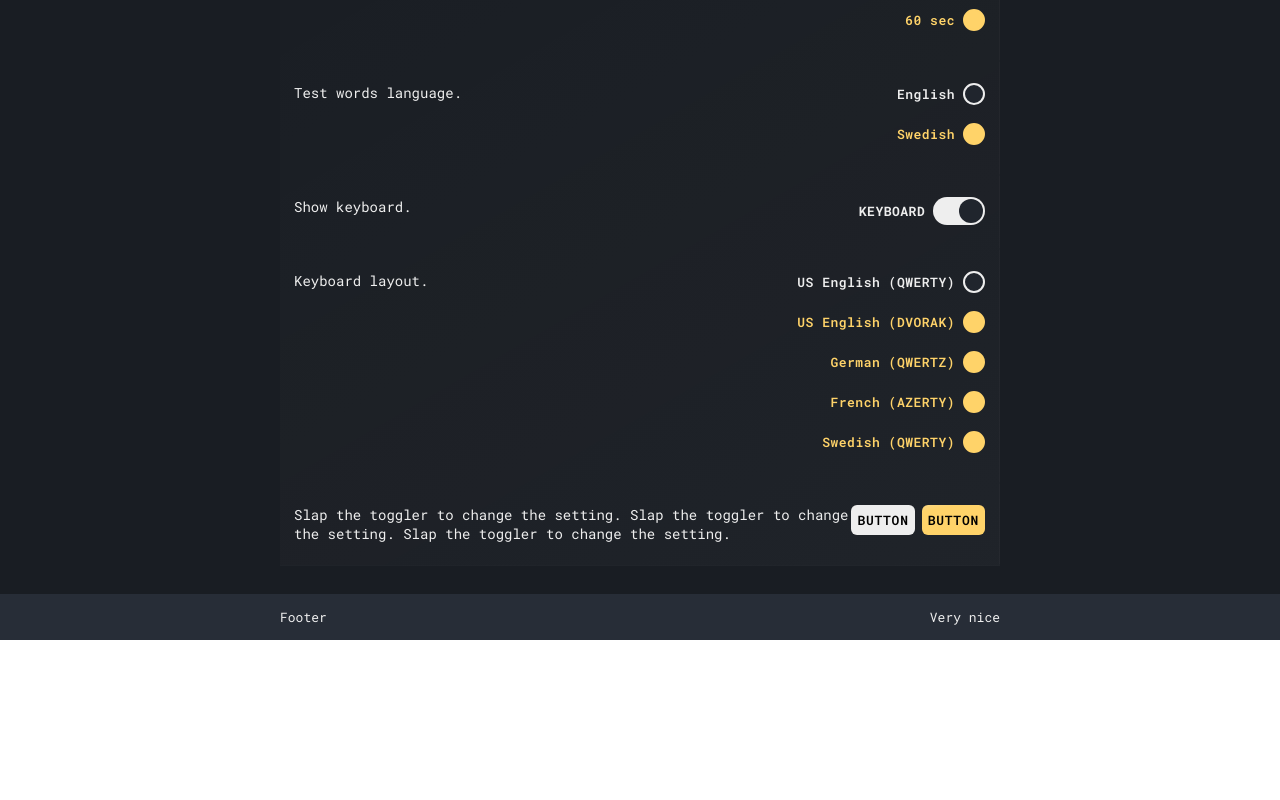
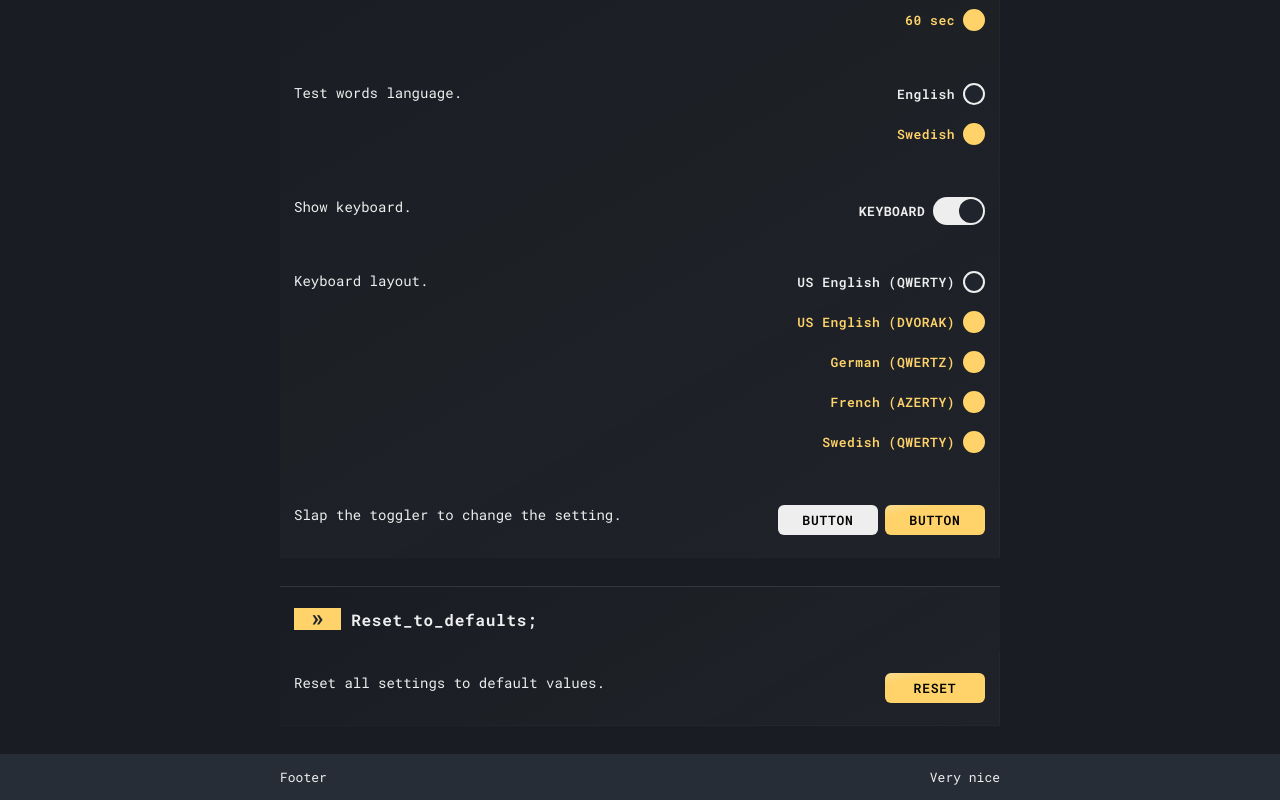
Before and after one commit to patrik-setterberg/typethree, a React (Create React App) app in the folder frontend/: page /settings in a window 1280 px wide. Shown: the part 660-1460 px from the top of the page. Before the commit the page ends 1300 px from the top, so only its background shows below. Built offline with nearby package versions, Linux system fonts and the light colour scheme.

Commit message:
Add reset all settings to defaults button

```diff
--- a/frontend/src/context/settings-context/settings-context.interfaces.ts
+++ b/frontend/src/context/settings-context/settings-context.interfaces.ts
@@ -12,8 +12,9 @@ export interface SettingsContextValues {
   // Theme
   // ..
   // TYPE TEST PREFERENCES //
+  defaultSettings: DefaultSettingsValues;
   TestLength: number;
-  setTestLength: (len: string) => void;
+  setTestLength: (len: string | number) => void;
   TestWords: string;
   setTestWords: React.Dispatch<SetStateAction<string>>;
   ShowKeyboard: boolean;
--- a/frontend/src/context/settings-context/settings-context.tsx
+++ b/frontend/src/context/settings-context/settings-context.tsx
@@ -1,15 +1,8 @@
-import React, { createContext, useState } from "react";
+import React, { createContext, useMemo, useState } from "react";
 import {
   DefaultSettingsValues,
   SettingsContextValues,
 } from "./settings-context.interfaces";
-
-const defaultSettings: DefaultSettingsValues = {
-  TestLength: 30,
-  TestWords: "eng1k",
-  ShowKeyboard: true,
-  KeyboardLayout: "QWERTY_US",
-};
 
 const SettingsContext = createContext<SettingsContextValues | undefined>(
   undefined
@@ -24,11 +17,26 @@ export const SettingsContextProvider = ({
   // If not logged in, check if there's a cookie with preferences and use those.
   // Else use defautSettings.
 
+  const defaultSettings: DefaultSettingsValues = useMemo(() => {
+    return {
+      TestLength: 30,
+      TestWords: "eng1k",
+      ShowKeyboard: true,
+      KeyboardLayout: "QWERTY_US",
+    }
+  }, []);
+
   const [testLength, setTestLength] = useState<number>(
     defaultSettings.TestLength
   );
   // Extra setter function because we get strings from radio buttons' values.
-  const setLen = (len: string) => setTestLength(parseInt(len));
+  const setTestLen = (len: string | number) => {
+    if (typeof len === "string") {
+      setTestLength(parseInt(len));
+    } else {
+      setTestLength(len);
+    }
+  };
 
   const [testWords, setTestWords] = useState<string>(defaultSettings.TestWords);
 
@@ -43,8 +51,9 @@ export const SettingsContextProvider = ({
   return (
     <SettingsContext.Provider
       value={{
+        defaultSettings: defaultSettings,
         TestLength: testLength,
-        setTestLength: setLen,
+        setTestLength: setTestLen,
         TestWords: testWords,
         setTestWords: setTestWords,
         ShowKeyboard: showKeyboard,
--- a/frontend/src/pages/SettingsPage/SettingsPage.tsx
+++ b/frontend/src/pages/SettingsPage/SettingsPage.tsx
@@ -1,4 +1,4 @@
-import { useMemo } from "react";
+import { useCallback, useMemo } from "react";
 
 import useSettingsContext from "../../hooks/useSettingsContext";
 
@@ -58,6 +58,14 @@ const SettingsPage = ({}: SettingsPageProps): JSX.Element => {
     return items;
   }, []);
 
+  const resetToDefaults = useCallback((): void => {
+    settingsCtx.setTestLength(settingsCtx.defaultSettings.TestLength);
+    settingsCtx.setTestWords(settingsCtx.defaultSettings.TestWords);
+    settingsCtx.setShowKeyboard(settingsCtx.defaultSettings.ShowKeyboard);
+    settingsCtx.setKeyboardLayout(settingsCtx.defaultSettings.KeyboardLayout);
+  }, [settingsCtx]);
+
+  /// TEMP
   const testFunc = () => {
     console.log("togglin");
   };
@@ -153,10 +161,8 @@ const SettingsPage = ({}: SettingsPageProps): JSX.Element => {
           />
         </SettingsItem>
         <SettingsItem>
-          <span>
-            Slap the toggler to change the setting. Slap the toggler to change
-            the setting. Slap the toggler to change the setting.
-          </span>
+          <span>Slap the toggler to change the setting.</span>
+          <ButtonContainer>
             <Button
               onClickFunc={() => console.log("hehehehe")}
               label="button"
@@ -169,6 +175,20 @@ const SettingsPage = ({}: SettingsPageProps): JSX.Element => {
               ariaLabel="button"
               isActive={false}
             />
+          </ButtonContainer>
+        </SettingsItem>
+      </SettingsCategory>
+      <SettingsCategory title="Reset_to_defaults;">
+        <SettingsItem>
+          <span>Reset all settings to default values.</span>
+          <S.ButtonContainer>
+            <Button
+              onClickFunc={resetToDefaults}
+              label="Reset"
+              ariaLabel="Reset settings to defaults"
+              isActive={false}
+            />
+          </S.ButtonContainer>
         </SettingsItem>
       </SettingsCategory>
     </S.Container>
```
Lines whose indentation alone changed are shown as unchanged.
